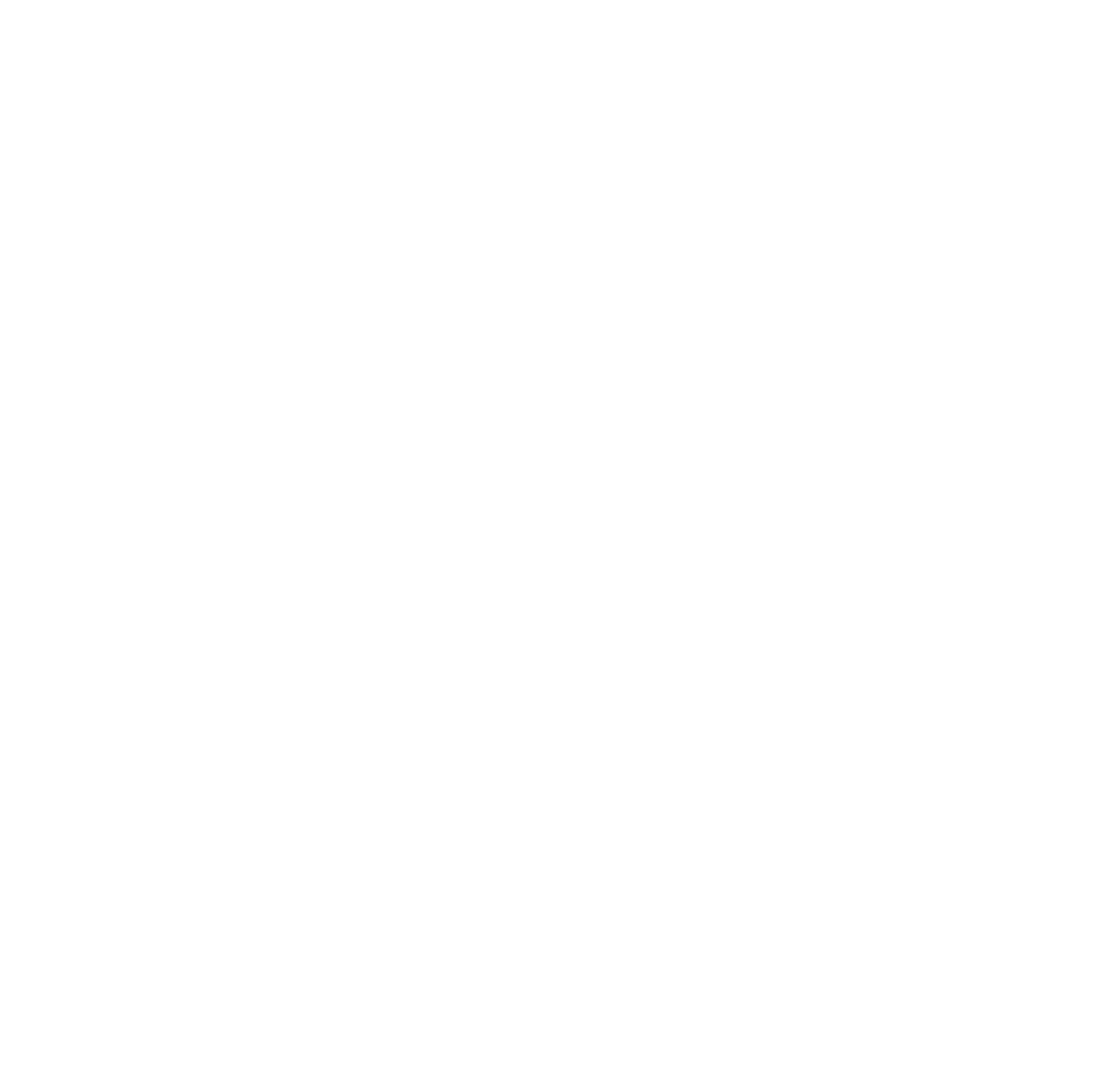
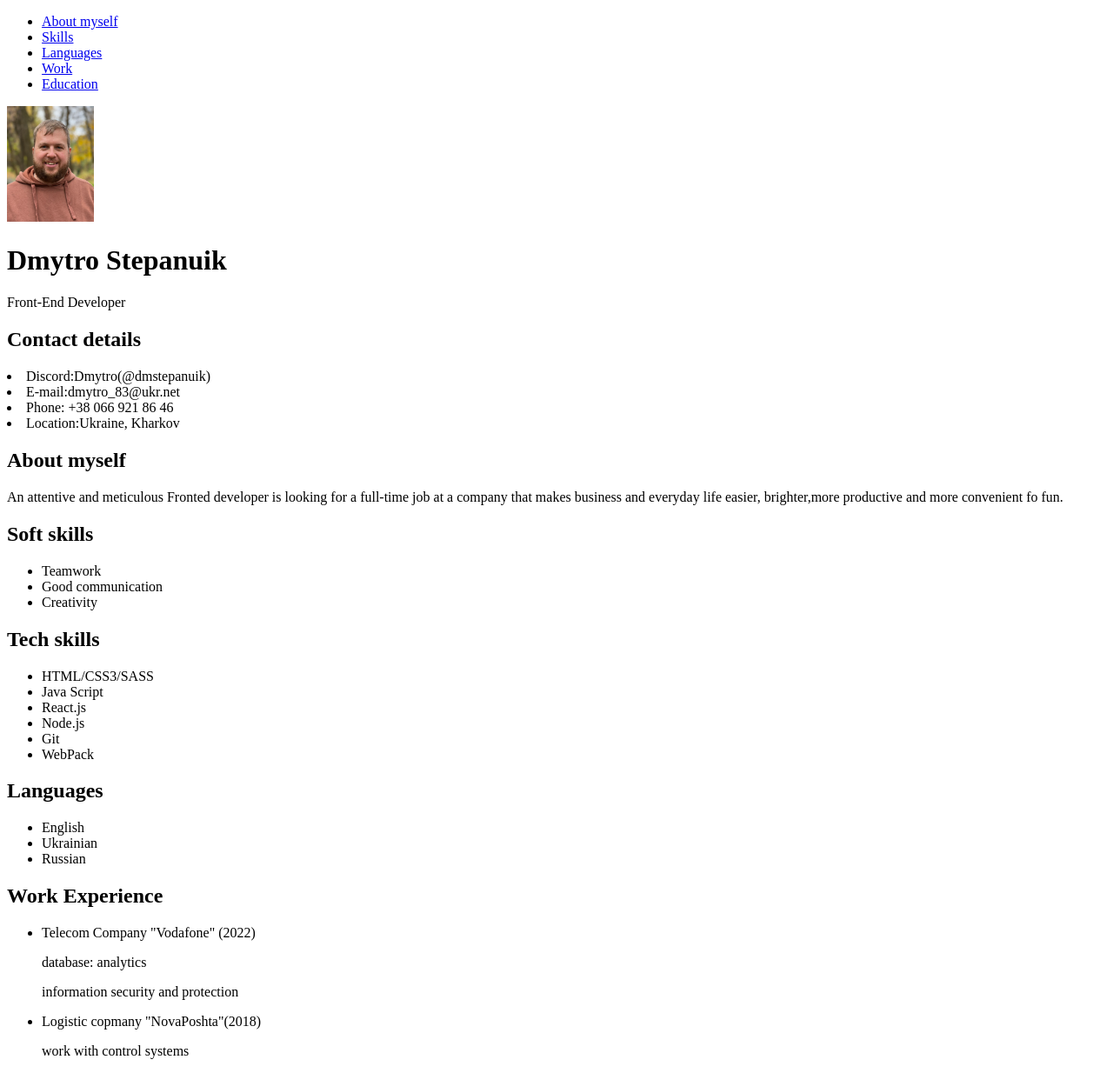
Before and after one commit to dmstepanuik/rsschool-cv, a plain HTML site: page index.html in a window 1280 px wide. Shown: the whole page at 87% size. Before the commit the page ends 800 px from the top, so only its background shows below. Drawn offline with Linux system fonts and the light colour scheme.

Commit message:
docs: add sections

```diff
--- a/index.html
+++ b/index.html
@@ -4,8 +4,106 @@
     <meta charset="UTF-8" >
     <meta http-equiv="X-UA-Compatible" content="IE=edge" >
     <meta name="viewport" content="width=device-width, initial-scale=1.0" >
-    <title>Document</title>
+    <title></title>
     <link rel="stylesheet" href="./style.css" >
   </head>
-  <body></body>
+  <body>
+    <header>
+      <div class="container">
+        <nav>
+          <ul>
+            <li><a href="#">About myself</a></li>
+
+            <li><a href="#">Skills</a></li>
+            <li><a href="#">Languages</a></li>
+            <li><a href="#">Work</a></li>
+            <li><a href="#">Education</a></li>
+          </ul>
+        </nav>
+
+      </div>
+    </header>
+    <div class="container">
+      <div class="foto">
+        <img src="./CV.jpg" alt="user foto" width="100">
+      </div>
+      <h1>Dmytro Stepanuik</h1>
+      <p>Front-End Developer</p>
+      <!-- contacts -->
+      <section class="contacts">
+        <h2>Contact details</h2>
+        <li>Discord:Dmytro(@dmstepanuik) </li>
+        <li>E-mail:dmytro_83@ukr.net</li>
+        <li>Phone: +38 066 921 86 46</li>
+        <li>Location:Ukraine, Kharkov</li>
+      </section>
+      <!-- about -->
+      <section class="about">
+      <h2>About myself</h2>
+      <p>An attentive and meticulous Fronted developer
+        is looking for a full-time job at a company that
+        makes business and everyday life easier,
+        brighter,more productive and more convenient
+        fo fun.</p>
+      </section>
+      <!-- Soft skills -->
+      <section class="Soft skills">
+        <h2>Soft skills</h2>
+      <ul>
+      <li>Teamwork</li>
+      <li>Good communication</li>
+      <li>Creativity</li>
+      </ul>
+      </section>
+      <!-- Tech skills -->
+      <section class="Tech skills">
+        <h2>Tech skills</h2>
+      <ul>
+      <li>HTML/CSS3/SASS</li>
+      <li>Java Script</li>
+      <li>React.js</li>
+      <li>Node.js</li>
+      <li>Git</li>
+      <li>WebPack</li>
+      </ul>
+      </section>
+      <!-- languages -->
+      <section class="languages">
+        <h2>Languages</h2>
+        <ul>
+          <li>English</li>
+          <li>Ukrainian</li>
+          <li>Russian</li>
+        </ul>
+      </section>
+      <!-- Work -->
+      <section class="work">
+        <h2>Work Experience</h2>
+        <ul>
+          <li>Telecom Company "Vodafone" (2022)
+          <p>database: analytics</p>
+          <p>information security and protection</p>
+          </li>
+          <li>Logistic copmany "NovaPoshta"(2018)
+            <p>work with control systems</p>
+          </li>
+        </ul>
+      </section>
+      <!-- Education -->
+      <section class="education">
+
+
+      </section>
+
+    </div>
+
+
+  </body>
 </html>
+
+<!-- <section class="code">
+          <h2>Code examle</h2>
+          <p> Codewars: function multiply(a,b){
+                        return (a\*b)
+                        };</p>
+        </section> -->
```
Also changed, not shown: 1 other file.
